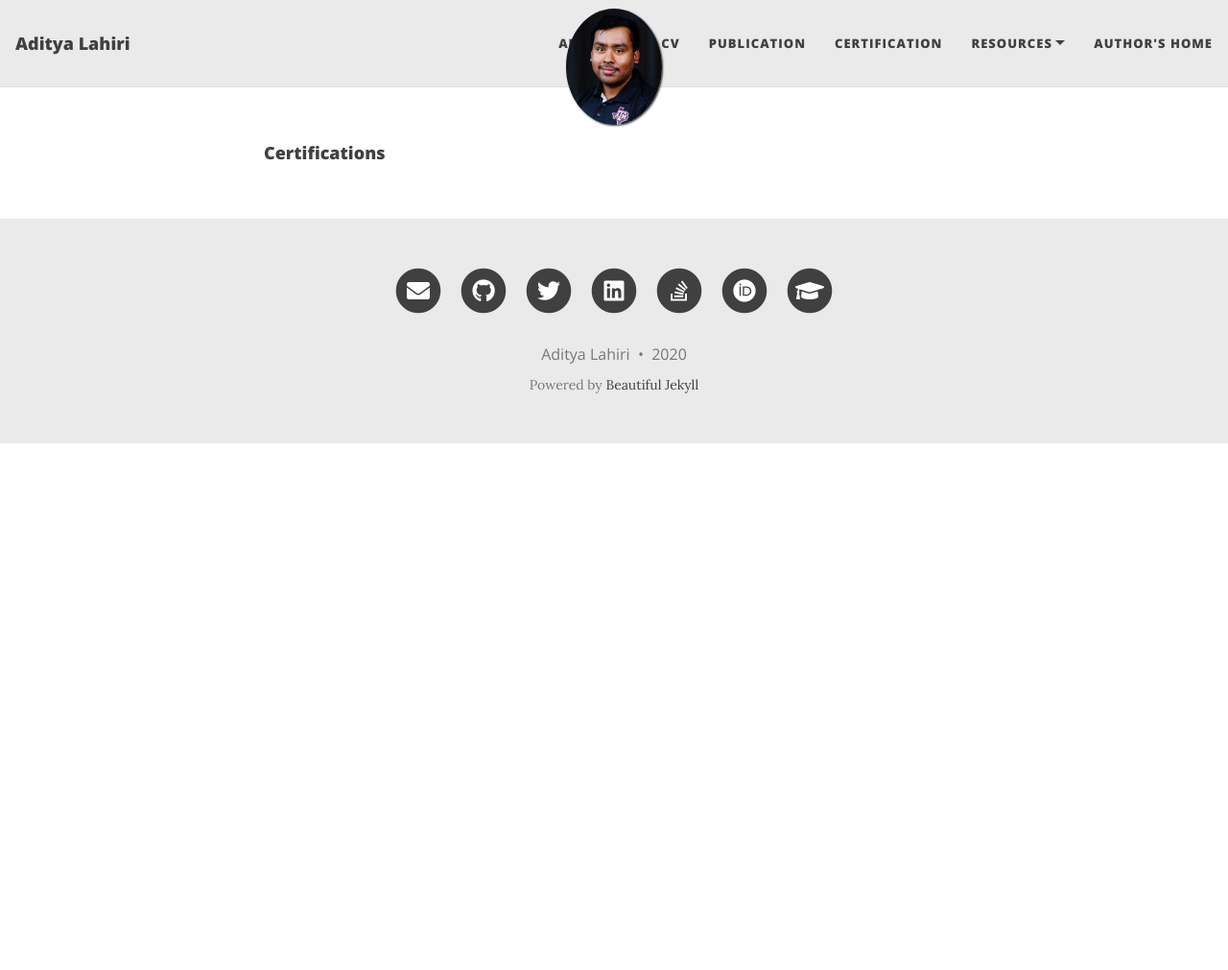
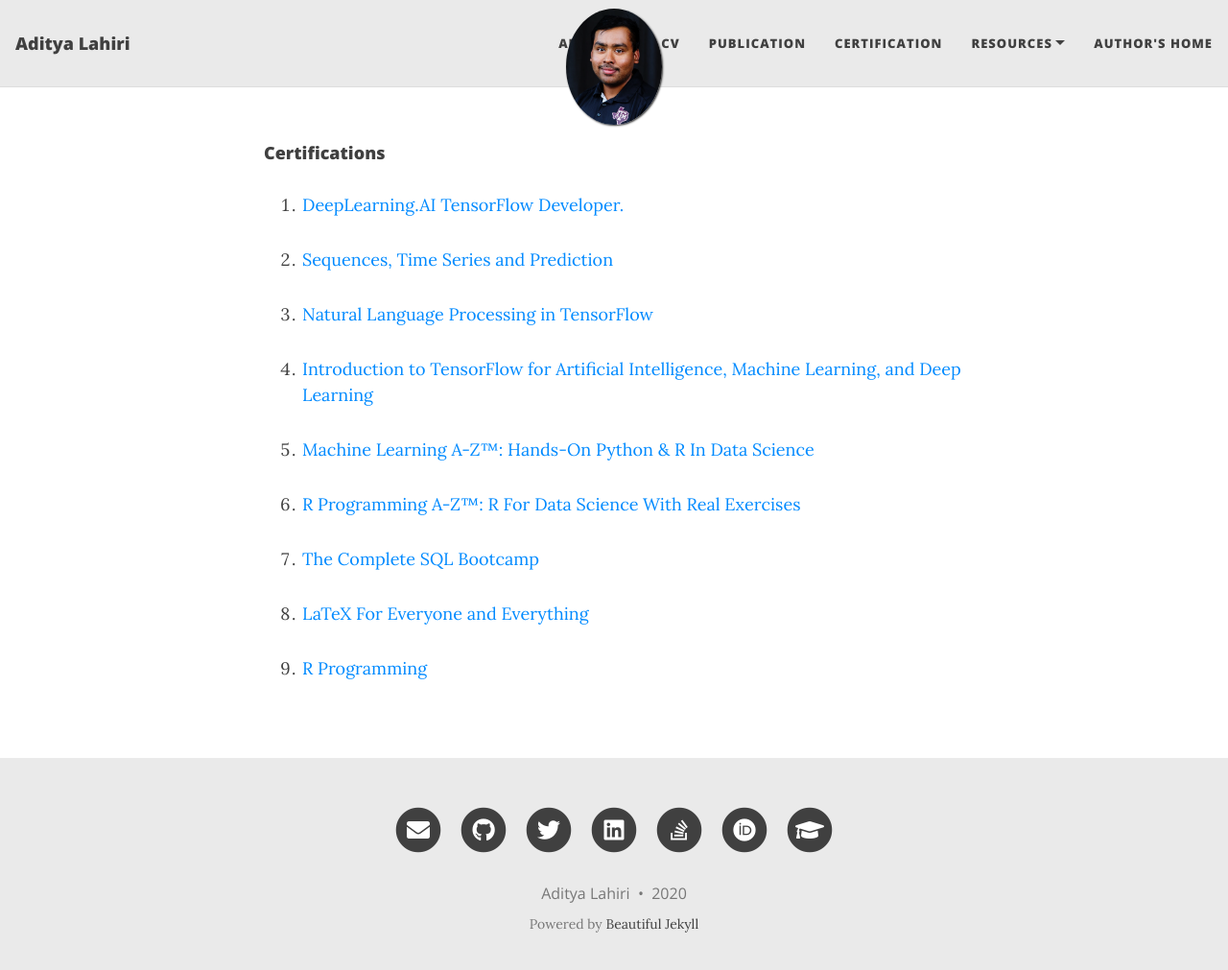
Before and after one commit to adilahiri/adilahiri.github.io, a Jekyll site: the page built from Certifications.md, in a window 1280 px wide and 1024 px high. Shown: the top 1011 px of the window at 96% size. Built offline with Jekyll 4.4.1, drawn with Linux system fonts in a browser that asks for light colours; nearby versions of some CDN libraries.

Commit message:
Added Certifications

```diff
--- a/Certifications.md
+++ b/Certifications.md
@@ -4,3 +4,20 @@
 ---
 
 #### Certifications
+1. [DeepLearning.AI TensorFlow Developer.](https://coursera.org/share/3f8e8af6101d068e214da51b013c643e)
+
+2. [Sequences, Time Series and Prediction](https://coursera.org/share/4b3e66063e1610d94957636eae97185d)
+
+3. [Natural Language Processing in TensorFlow](https://coursera.org/share/9391001d96565c8eb75a67a75f7ca26c)
+
+4. [Introduction to TensorFlow for Artificial Intelligence, Machine Learning, and Deep Learning](https://coursera.org/share/a2915dbb7f89888017bd6a8e64af4e9b)
+
+5. [ Machine Learning A-Z™: Hands-On Python & R In Data Science](https://www.udemy.com/certificate/UC-36bdc580-52a2-4fae-b728-2c6e53133f98/)
+
+6. [R Programming A-Z™: R For Data Science With Real Exercises](https://udemy-certificate.s3.amazonaws.com/pdf/UC-8ceabcdd-b644-4207-b2a7-09951a9bdfa7.pdf)
+
+7. [The Complete SQL Bootcamp](http://ude.my/UC-Q3N44Z6A)
+
+8. [LaTeX For Everyone and Everything](http://ude.my/UC-YNUIKE2O)
+
+9. [R Programming](https://www.coursera.org/account/accomplishments/verify/MF2UZ8K3FRDV)
```
